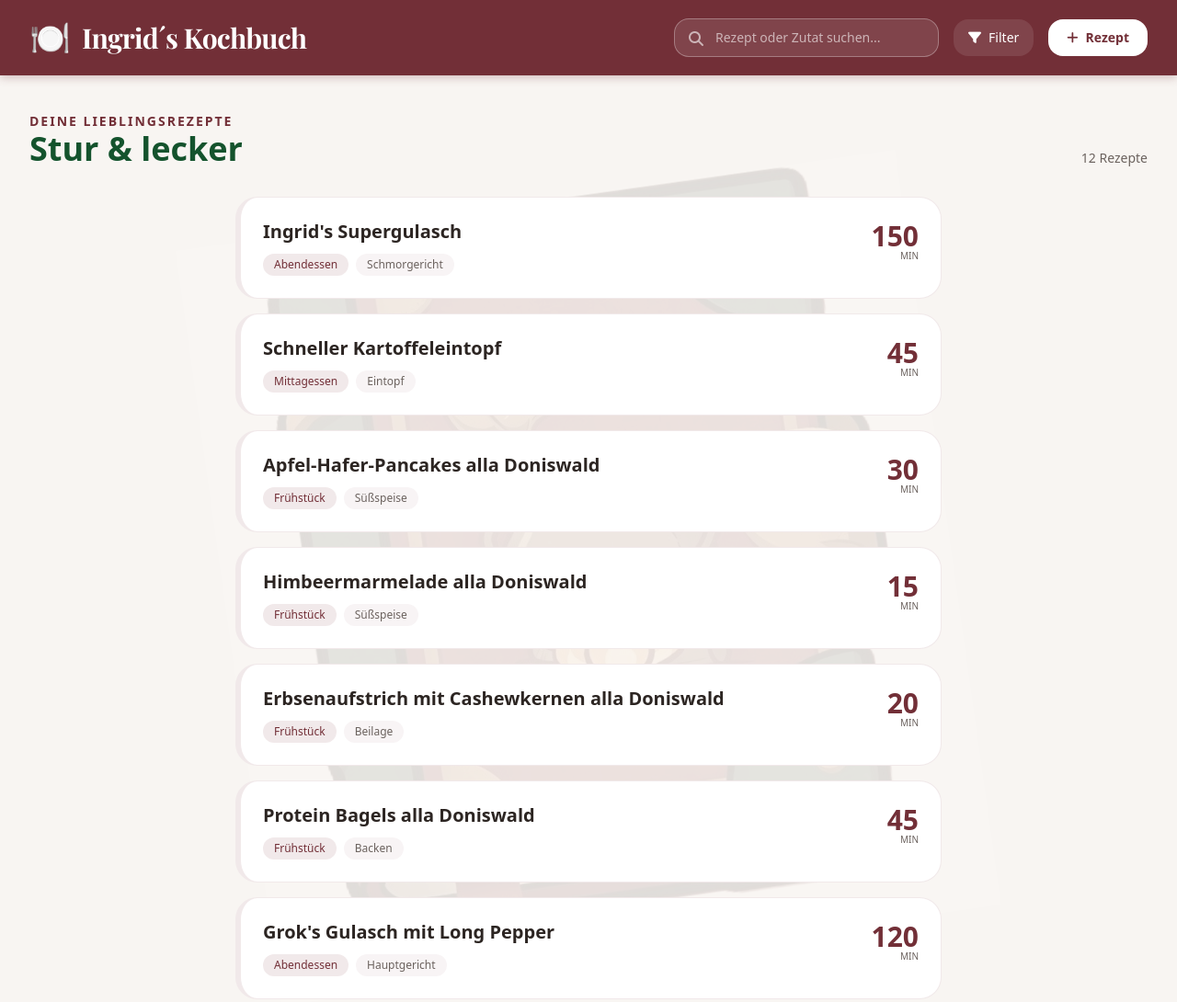
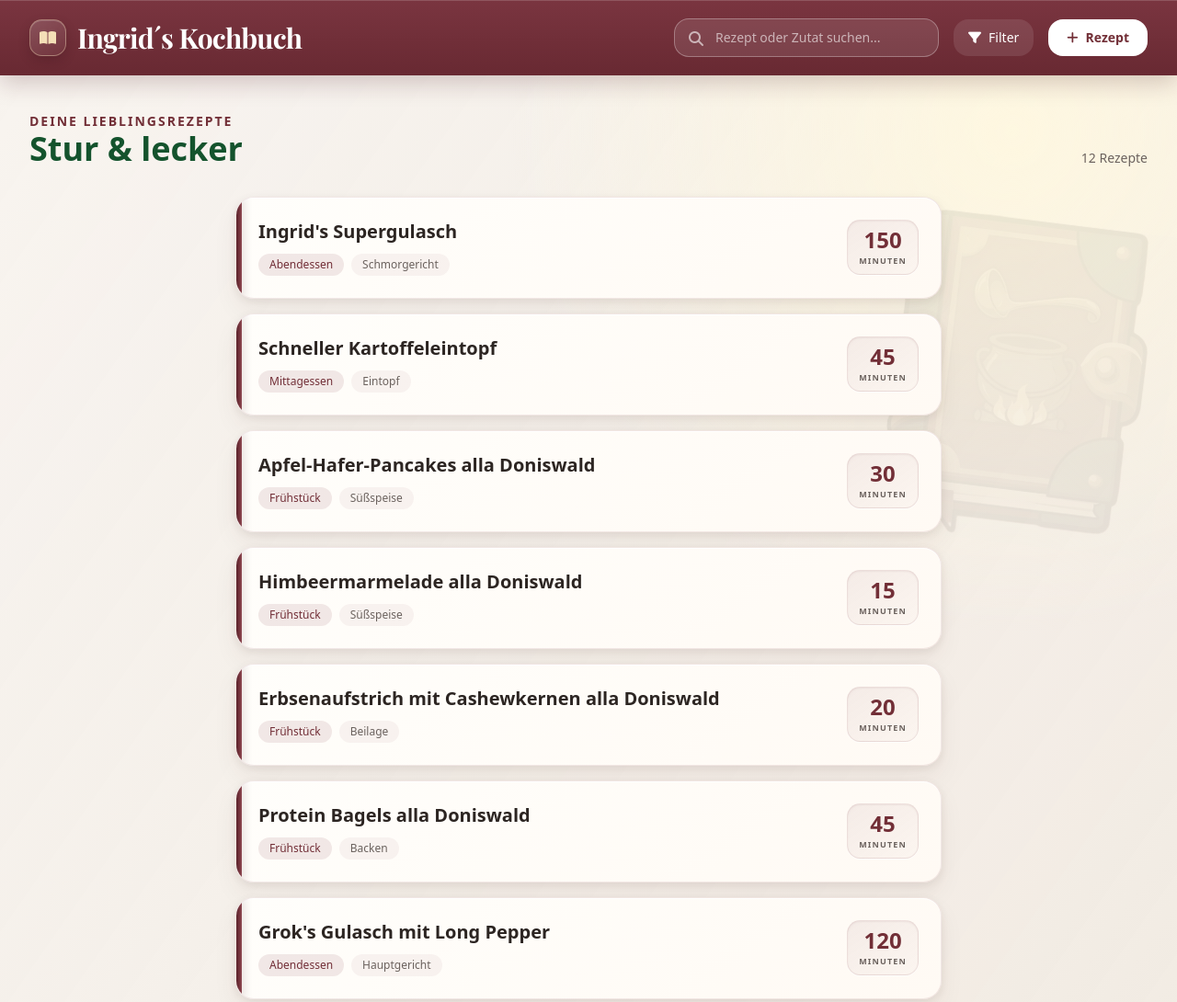
Before and after one commit to Padrasta/ingrids-kochbuch, a plain HTML site: page index.html in a window 1280 px wide. Shown: the top 1090 px of the page at 92% size. Drawn offline with nearby package versions, Linux system fonts and the light colour scheme.

Commit message:
feat: verfeinere Kochbuch-Design

```diff
--- a/index.html
+++ b/index.html
@@ -10,10 +10,31 @@
         @import url('https://fonts.googleapis.com/css2?family=Playfair+Display:wght@700&family=Inter:wght@400;500;600&display=swap');
         :root {
             --bordeaux: #722F37;
+            --bordeaux-dark: #4e1d25;
+            --paper: #fffdf9;
+            --paper-shadow: rgba(67, 38, 30, 0.14);
+        }
+        body {
+            background-color: #f4eee7;
+            background-image:
+                radial-gradient(circle at 86% 8%, rgba(255, 248, 224, 0.92) 0, rgba(255, 248, 224, 0) 34rem),
+                radial-gradient(circle at 8% 88%, rgba(114, 47, 55, 0.07) 0, rgba(114, 47, 55, 0) 28rem),
+                linear-gradient(125deg, rgba(255, 255, 255, 0.34), rgba(225, 211, 196, 0.18));
         }
         .nav-bar {
-            background-color: #722F37;
-            box-shadow: 0 2px 10px rgba(114, 47, 55, 0.3);
+            background: linear-gradient(180deg, #7a3540 0%, #682932 100%);
+            box-shadow: 0 1px 0 rgba(255, 255, 255, 0.16) inset, 0 8px 24px rgba(78, 29, 37, 0.22);
+        }
+        .logo-mark {
+            display: grid;
+            place-items: center;
+            width: 2.5rem;
+            height: 2.5rem;
+            color: #f4dfb7;
+            background: linear-gradient(145deg, rgba(255, 255, 255, 0.16), rgba(255, 255, 255, 0.04));
+            border: 1px solid rgba(244, 223, 183, 0.38);
+            border-radius: 0.85rem;
+            box-shadow: 0 5px 12px rgba(49, 14, 21, 0.22), 0 1px 0 rgba(255, 255, 255, 0.16) inset;
         }
         .main-content {
             position: relative;
@@ -26,38 +47,73 @@
         .recipe-area::before {
             content: '';
             position: absolute;
-            top: 0;
-            left: 50%;
-            transform: translateX(-50%) rotate(-8deg);
-            width: 65%;
+            top: 1.5rem;
+            right: -2%;
+            transform: rotate(7deg);
+            width: min(34%, 21rem);
             aspect-ratio: 0.953;
             background-image: url('icon.jpg');
             background-size: contain;
             background-repeat: no-repeat;
-            background-position: top center;
-            opacity: 0.10;
+            background-position: top right;
+            opacity: 0.065;
+            filter: saturate(0.65) contrast(0.85) sepia(0.08);
             pointer-events: none;
             z-index: 0;
         }
+
         .recipe-card {
             position: relative;
             z-index: 1;
-            transition: all 0.3s cubic-bezier(0.4, 0, 0.2, 1);
+            overflow: hidden;
+            background: linear-gradient(145deg, #fffefb 0%, #fffaf4 100%);
+            border-radius: 1.25rem;
+            box-shadow:
+                0 1px 0 rgba(255, 255, 255, 0.95) inset,
+                0 3px 8px rgba(67, 38, 30, 0.08),
+                0 13px 28px rgba(67, 38, 30, 0.055);
+            transition: transform 0.28s cubic-bezier(0.22, 1, 0.36, 1), box-shadow 0.28s ease, border-color 0.28s ease;
+        }
+        .recipe-card::before {
+            content: '';
+            position: absolute;
+            top: 0;
+            bottom: 0;
+            left: 0;
+            width: 6px;
+            background: linear-gradient(90deg, #5a222a, #7d3942 70%, #93505a);
+            box-shadow: 3px 0 8px rgba(78, 29, 37, 0.16);
         }
         .recipe-card:hover {
-            transform: translateY(-4px);
-            box-shadow: 0 20px 25px -5px rgb(114 47 55 / 0.1), 0 8px 10px -6px rgb(114 47 55 / 0.1);
+            transform: translate3d(2px, -2px, 0) rotate(0.12deg);
+            box-shadow:
+                0 1px 0 rgba(255, 255, 255, 0.95) inset,
+                0 7px 14px rgba(67, 38, 30, 0.10),
+                0 20px 38px rgba(67, 38, 30, 0.075);
+        }
+        .duration-plate {
+            min-width: 4.7rem;
+            padding: 0.55rem 0.75rem 0.48rem;
+            border: 1px solid rgba(114, 47, 55, 0.10);
+            border-radius: 0.9rem;
+            background: linear-gradient(145deg, rgba(114, 47, 55, 0.075), rgba(114, 47, 55, 0.025));
+            box-shadow: 0 1px 2px rgba(78, 29, 37, 0.06) inset, 0 1px 0 rgba(255, 255, 255, 0.7);
         }
         .book-page {
             box-shadow: 0 10px 30px -15px rgb(0 0 0 / 0.3);
             border: 1px solid #e5e7eb;
         }
+        .book-spread {
+            box-shadow: 0 34px 80px rgba(32, 13, 15, 0.38), 0 3px 10px rgba(32, 13, 15, 0.18);
+        }
         .book-left {
             border-right: 2px solid #d1d5db;
-            background: linear-gradient(to right, #fff, #f9fafb);
+            background: linear-gradient(to right, #fffdf8 0%, #fffdf9 78%, #eee7dc 100%);
+            box-shadow: -16px 0 32px rgba(78, 29, 37, 0.04) inset;
         }
         .book-right {
-            background: linear-gradient(to left, #fff, #f9fafb);
+            background: linear-gradient(to left, #fffdf8 0%, #fffdf9 78%, #ece3d8 100%);
+            box-shadow: 16px 0 32px rgba(78, 29, 37, 0.04) inset;
         }
         .nav-title {
             font-family: 'Playfair Display', serif;
@@ -83,14 +139,18 @@
             .no-print { display: none !important; }
             .print-only { display: block !important; }
         }
+        @media (max-width: 768px) {
+            .recipe-area::before { width: 52%; right: -18%; opacity: 0.045; }
+            .duration-plate { min-width: 4rem; padding-inline: 0.5rem; }
+        }
     </style>
 </head>
-<body class="bg-[#f8f5f2] text-[#2c2522] font-sans">
+<body class="text-[#2c2522] font-sans">
     <!-- Top Navigation -->
     <nav class="nav-bar text-white sticky top-0 z-50">
         <div class="max-w-7xl mx-auto px-8 py-5 flex items-center justify-between">
             <div class="flex items-center gap-x-3">
-                <span class="text-4xl">🍽️</span>
+                <span class="logo-mark"><i class="fa-solid fa-book-open"></i></span>
                 <h1 class="nav-title text-3xl font-bold tracking-tight">Ingrid´s Kochbuch</h1>
             </div>
 
@@ -172,7 +232,7 @@
 
     <!-- Recipe Detail Modal (Book View) -->
     <div id="recipe-modal" class="hidden fixed inset-0 bg-black/70 flex items-center justify-center z-[100] p-4" onclick="if (event.target.id === 'recipe-modal') closeModal()">
-        <div onclick="event.stopImmediatePropagation()" class="bg-white w-full max-w-5xl rounded-3xl overflow-hidden shadow-2xl modal">
+        <div onclick="event.stopImmediatePropagation()" class="book-spread bg-white w-full max-w-5xl rounded-3xl overflow-hidden modal">
             <!-- Modal Header -->
             <div class="px-8 py-5 border-b flex items-center justify-between bg-[#722F37] text-white">
                 <div class="flex items-center gap-x-4">
@@ -189,8 +249,9 @@
                     </div>
                 </div>
                 <div class="flex items-center gap-x-2">
-                    <button onclick="editRecipe(currentRecipeId)" class="text-white/70 hover:text-white transition-colors">
-                        <i class="fa-solid fa-edit text-xl"></i>
+                    <button onclick="editRecipe(currentRecipeId)" class="flex items-center gap-x-2 rounded-xl border border-white/25 bg-white/10 px-3.5 py-2 text-sm font-semibold text-white/90 shadow-sm transition-all hover:bg-white/20 hover:text-white active:translate-y-px" title="Rezept bearbeiten">
+                        <i class="fa-solid fa-pen-to-square"></i>
+                        <span>Rezept bearbeiten</span>
                     </button>
                     <button onclick="closeModal()" class="text-white/60 hover:text-white">
                         <i class="fa-solid fa-times text-2xl"></i>
@@ -363,7 +424,7 @@
 
             toShow.forEach(recipe => {
                 const card = document.createElement('div');
-                card.className = `recipe-card bg-white border-l-[6px] border-[#722F37] border border-[#722F37]/10 rounded-3xl p-6 cursor-pointer hover:border-[#722F37]/30`;
+                card.className = `recipe-card border border-[#722F37]/10 p-6 cursor-pointer hover:border-[#722F37]/25`;
                 card.innerHTML = `
                     <div class="flex justify-between items-start">
                         <div class="flex-1">
@@ -378,9 +439,9 @@
                                 ${recipe.healthy ? `<span class="inline-flex items-center px-2 py-0.5 rounded-full text-xs font-medium bg-emerald-100 text-emerald-700">🌿</span>` : ''}
                             </div>
                         </div>
-                        <div class="text-right ml-4">
-                            <div class="text-3xl font-bold text-[#722F37]">${recipe.duration}</div>
-                            <div class="text-[10px] text-[#6b625e] -mt-1">MIN</div>
+                        <div class="duration-plate text-center ml-4">
+                            <div class="text-2xl font-bold leading-none text-[#722F37]">${recipe.duration}</div>
+                            <div class="mt-1 text-[9px] font-semibold tracking-[0.13em] text-[#6b625e]">MINUTEN</div>
                         </div>
                     </div>
                 `;
```
